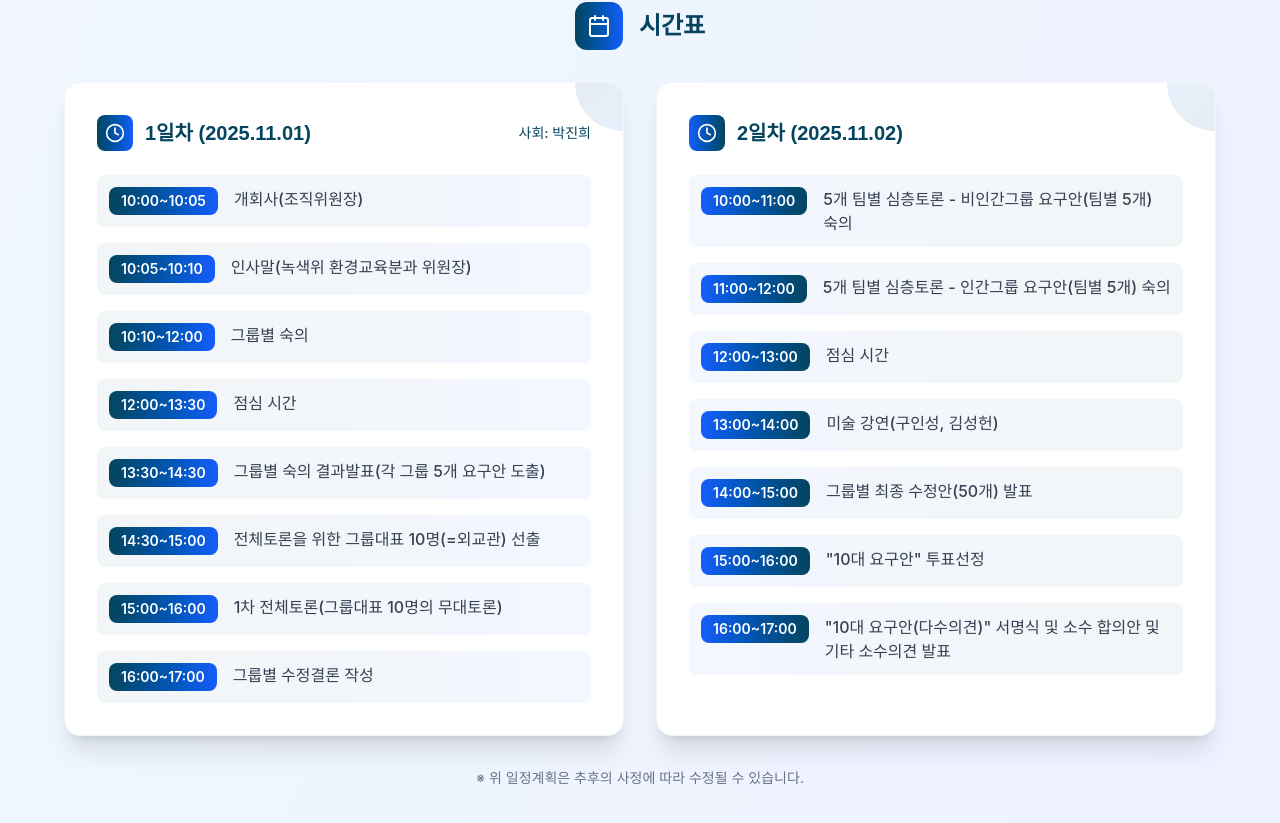
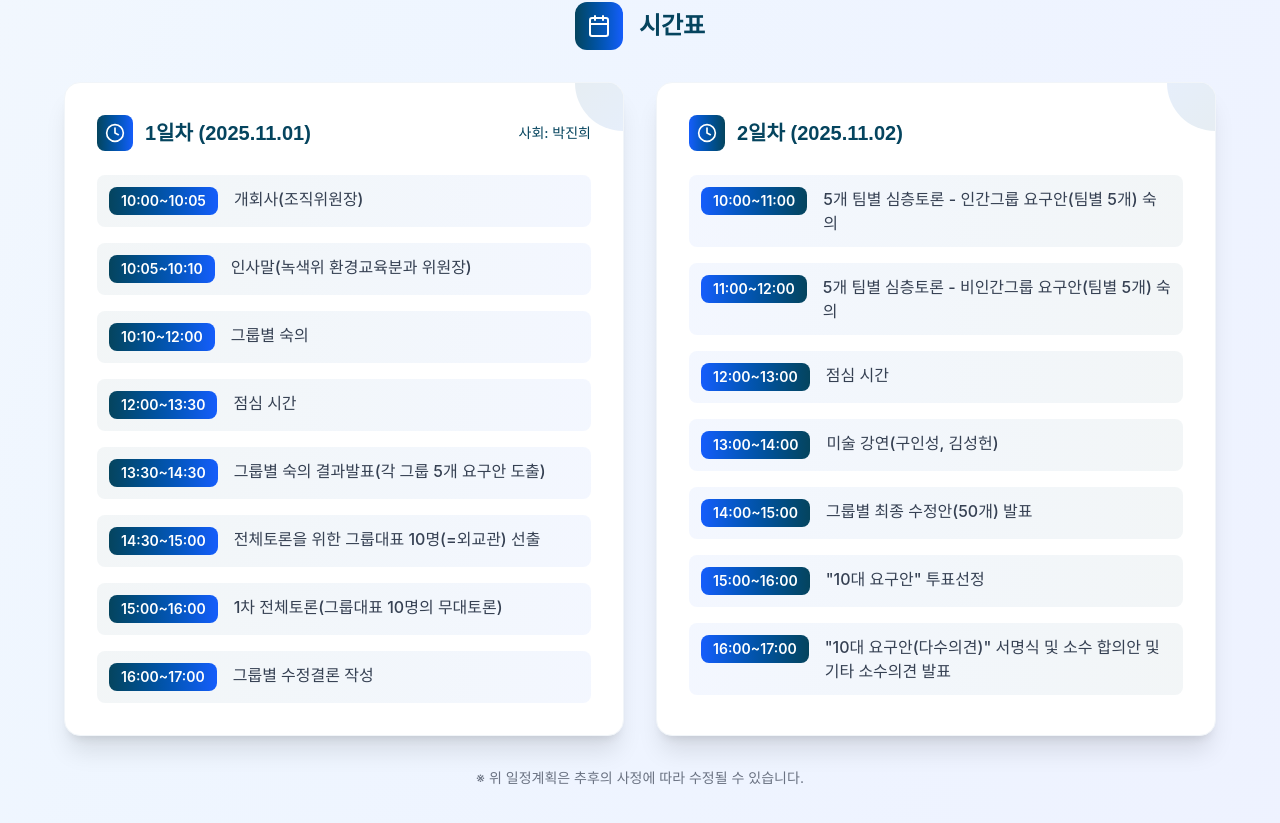
Before and after one commit to shin-minhyuk/samul.parliament, a Next.js app: page /info in a window 1280 px wide. Shown: the part 2529-3352 px from the top of the page. Built offline with nearby package versions, Linux system fonts and the light colour scheme; a web font is replaced by a local one.

Commit message:
[feat] 본회의 시간표 수정

```diff
--- a/src/app/info/page.tsx
+++ b/src/app/info/page.tsx
@@ -380,12 +380,12 @@ export default function InfoPage() {
                         {
                           time: "10:00~11:00",
                           activity:
-                            "5개 팀별 심층토론 - 비인간그룹 요구안(팀별 5개) 숙의",
+                            "5개 팀별 심층토론 - 인간그룹 요구안(팀별 5개) 숙의",
                         },
                         {
                           time: "11:00~12:00",
                           activity:
-                            "5개 팀별 심층토론 - 인간그룹 요구안(팀별 5개) 숙의",
+                            "5개 팀별 심층토론 - 비인간그룹 요구안(팀별 5개) 숙의",
                         },
                         { time: "12:00~13:00", activity: "점심 시간" },
                         {
```
